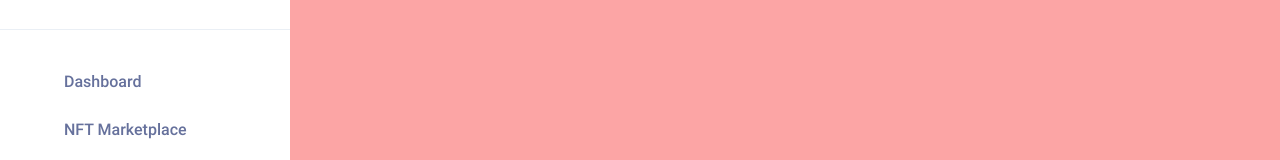
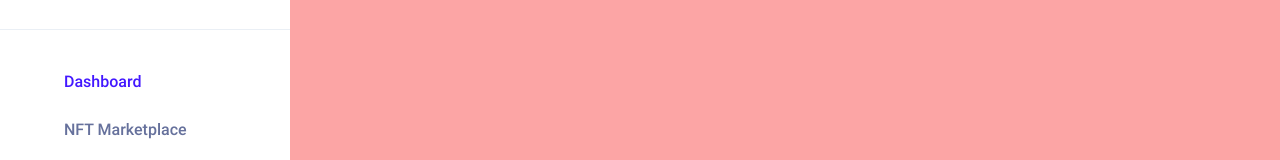
Before and after one commit to fili258-oss/dashboard-ucc, a React (Vite) app: page / in a window 1280 px wide. Shown: the part 122-282 px from the top of the page. Built offline with nearby package versions, Linux system fonts and the light colour scheme; some icons are missing.

Commit message:
[add] config state

```diff
--- a/package.json
+++ b/package.json
@@ -13,7 +13,8 @@
     "react": "^18.2.0",
     "react-dom": "^18.2.0",
     "react-icons": "^4.11.0",
-    "react-router-dom": "^6.16.0"
+    "react-router-dom": "^6.16.0",
+    "zustand": "^4.4.1"
   },
   "devDependencies": {
     "@types/react": "^18.2.15",
--- a/src/components/footer.tsx
+++ b/src/components/footer.tsx
@@ -1,11 +1,24 @@
+import { NavLink } from 'react-router-dom';
+
+import { useNavbarStore } from '../store/navbarStore';
+
 const Footer = () => {
+  const { selectedItemNavbar } = useNavbarStore();
+
   return (
     <footer className='flex flex-row items-center justify-between px-8 text-sm text-app-gray-700 bg-app-background-main'>
       <span>
         © 2023 Horizon UI. All Rights Reserved. Made with love by Simmmple!
       </span>
       <ul className='flex gap-11'>
-        <li>Marketplace</li>
+        <NavLink
+          to='/marketplace'
+          onClick={() => {
+            selectedItemNavbar(2);
+          }}
+        >
+          Marketplace
+        </NavLink>
         <li>License</li>
         <li>Terms of Use</li>
         <li>Blog</li>
--- a/src/components/navbar.tsx
+++ b/src/components/navbar.tsx
@@ -1,8 +1,11 @@
 import { NavLink } from 'react-router-dom';
+
 import { dataNavbar } from '../data/data';
+import { useNavbarStore } from '../store/navbarStore';
 
 const Navbar = () => {
-  const titleLogo = dataNavbar().logo.title.split(' ');
+  const { navbarItemActive, selectedItemNavbar } = useNavbarStore();
+  const titleLogo = dataNavbar(navbarItemActive).logo.title.split(' ');
 
   return (
     <nav className='flex flex-col min-w-[290px] bg-app-white'>
@@ -13,14 +16,23 @@ const Navbar = () => {
         </h1>
       </NavLink>
       <ul className='flex flex-col gap-y-6 pt-10 pl-8'>
-        {dataNavbar().nav.map((item) => (
+        {dataNavbar(navbarItemActive).nav.map((item) => (
           <NavLink
             key={item.id}
             to={item.to}
             className='flex flex-row items-center text-app-gray-700'
+            onClick={() => {
+              selectedItemNavbar(item.id);
+            }}
           >
             {item.icon}
-            <span className='ml-3 text-base font-medium text-app-gray-700'>
+            <span
+              className={`ml-3 text-base font-medium ${
+                item.id === navbarItemActive
+                  ? 'text-app-primary'
+                  : 'text-app-gray-700'
+              }`}
+            >
               {item.title}
             </span>
           </NavLink>
--- a/src/data/data.tsx
+++ b/src/data/data.tsx
@@ -21,7 +21,7 @@ type NavbarType = {
   nav: NavItemType[];
 };
 
-export const dataNavbar = (): NavbarType => ({
+export const dataNavbar = (navItem: number): NavbarType => ({
   logo: {
     title: 'HORIZON FREE',
   },
@@ -29,37 +29,61 @@ export const dataNavbar = (): NavbarType => ({
     {
       id: 1,
       title: 'Dashboard',
-      icon: <FaHouse className='text-app-primary w-5 h-5' />,
+      icon: (
+        <FaHouse
+          className={navItem === 1 ? 'text-app-primary w-5 h-5' : 'w-5 h-5'}
+        />
+      ),
       to: '/',
     },
     {
       id: 2,
       title: 'NFT Marketplace',
-      icon: <FaCartShopping className='w-5 h-5' />,
+      icon: (
+        <FaCartShopping
+          className={navItem === 2 ? 'text-app-primary w-5 h-5' : 'w-5 h-5'}
+        />
+      ),
       to: '/marketplace',
     },
     {
       id: 3,
       title: 'Tables',
-      icon: <FaChartSimple className='w-5 h-5' />,
+      icon: (
+        <FaChartSimple
+          className={navItem === 3 ? 'text-app-primary w-5 h-5' : 'w-5 h-5'}
+        />
+      ),
       to: '/tables',
     },
     {
       id: 4,
       title: 'Kanban',
-      icon: <FaGaugeHigh className='w-5 h-5' />,
+      icon: (
+        <FaGaugeHigh
+          className={navItem === 4 ? 'text-app-primary w-5 h-5' : 'w-5 h-5'}
+        />
+      ),
       to: '/kanban',
     },
     {
       id: 5,
       title: 'Profile',
-      icon: <FaUser className='w-5 h-5' />,
+      icon: (
+        <FaUser
+          className={navItem === 5 ? 'text-app-primary w-5 h-5' : 'w-5 h-5'}
+        />
+      ),
       to: '/profile',
     },
     {
       id: 6,
       title: 'Sign In',
-      icon: <FaLock className='w-5 h-5' />,
+      icon: (
+        <FaLock
+          className={navItem === 6 ? 'text-app-primary w-5 h-5' : 'w-5 h-5'}
+        />
+      ),
       to: '/signIn',
     },
   ],
--- /dev/null
+++ b/src/store/navbarStore.ts
@@ -0,0 +1,15 @@
+import { create } from 'zustand';
+
+interface NavbarState {
+  navbarItemActive: number;
+  navTitle: string;
+  selectedItemNavbar: (navItem: number) => void;
+}
+
+export const useNavbarStore = create<NavbarState>((set) => ({
+  navbarItemActive: 1,
+  navTitle: 'Hi!!',
+  selectedItemNavbar: (navItem: number) => {
+    set({ navbarItemActive: navItem });
+  },
+}));
```
Also changed, not shown: src/store/headerStore.ts (added), 1 other file (tests, documents, lock files or other folders).
